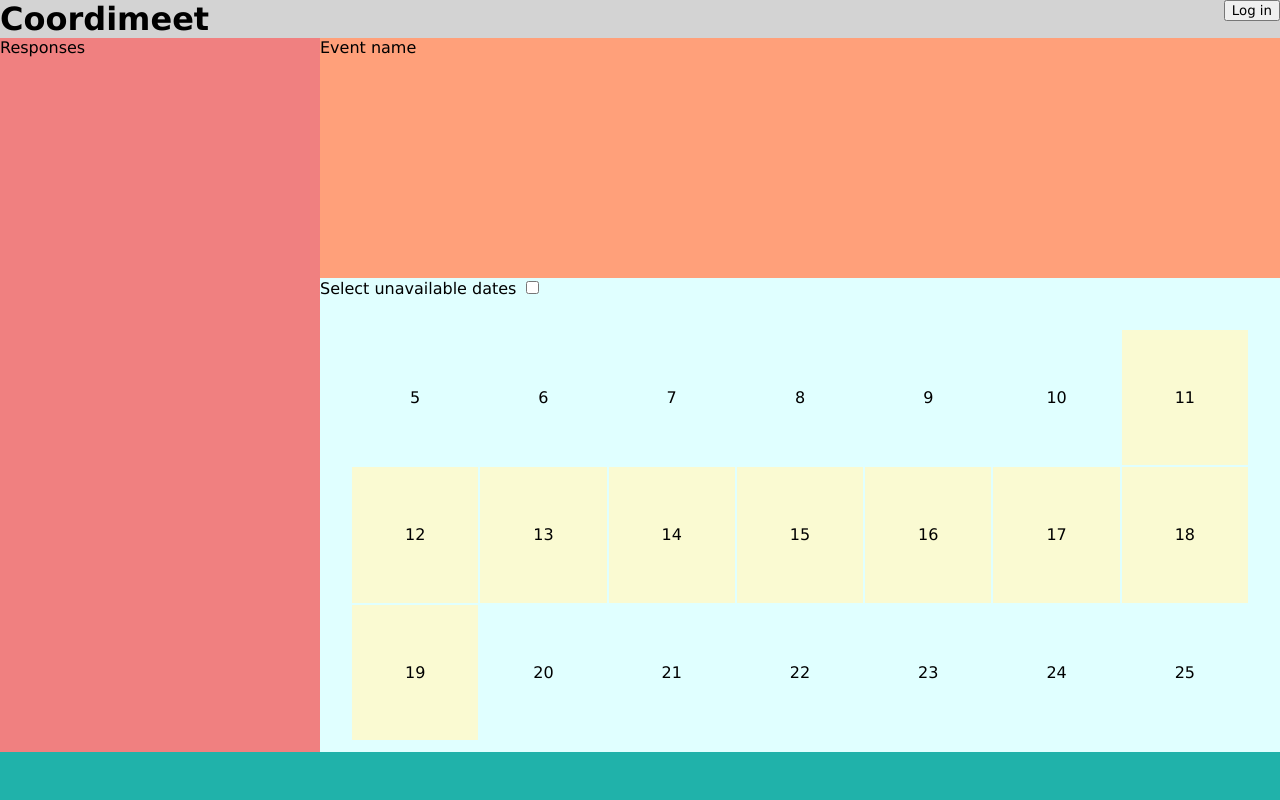
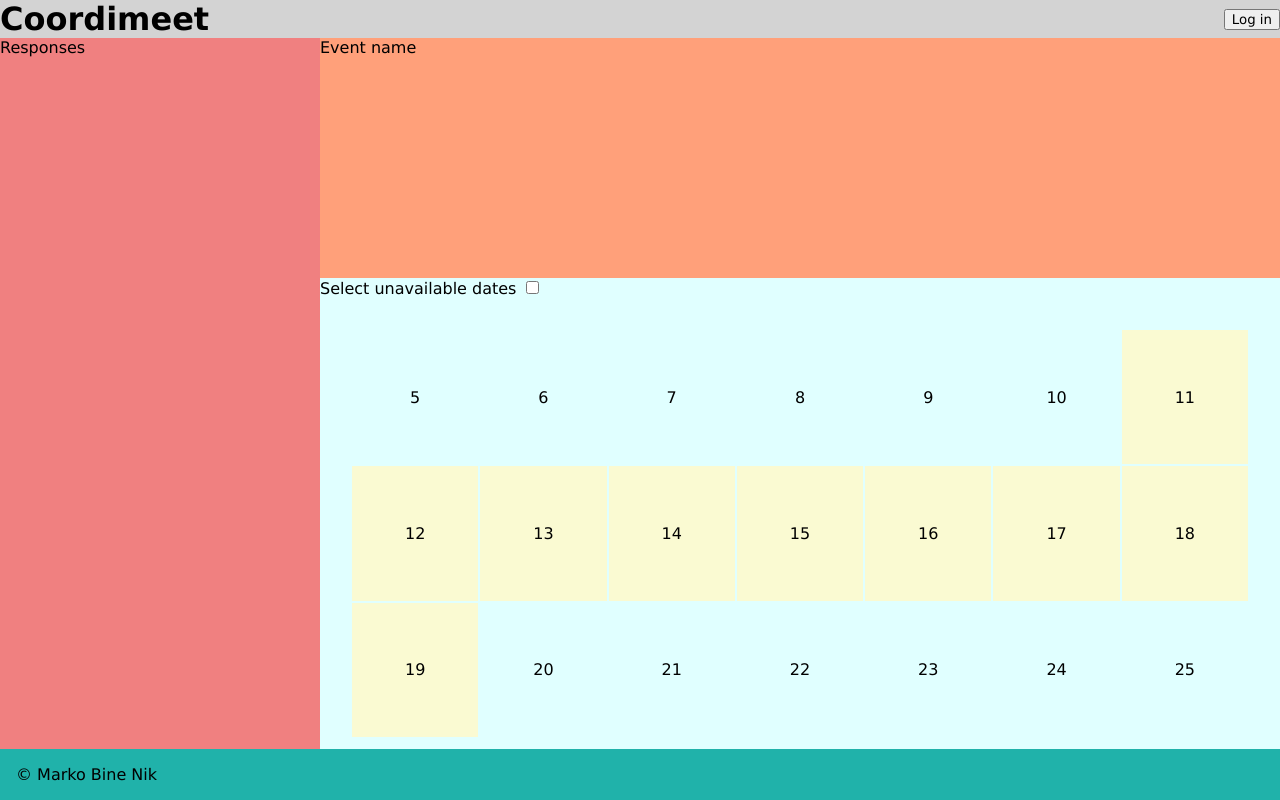
Before and after one commit to Yxmaxy/Coordimeet, a Vue app in the folder frontend/: page /event in a window 1280 px wide. Built offline with nearby package versions, Linux system fonts and the light colour scheme.

Commit message:
Smaller refactor

```diff
--- /dev/null
+++ b/frontend/src/components/Footer.vue
@@ -0,0 +1,15 @@
+<!-- Footer on bottom of the page -->
+<template>
+    <footer class="footer-component">
+        &copy; Marko Bine Nik
+    </footer>
+</template>
+
+<style lang="scss" scoped>
+.footer-component {
+    display: flex;
+    align-items: center;
+    padding: 1rem;
+    background-color: lightseagreen;
+}
+</style>
--- a/frontend/src/components/Header.vue
+++ b/frontend/src/components/Header.vue
@@ -1,9 +1,18 @@
 <!-- Header on top of the page -->
 <template>
-    <header>
+    <header class="header-component">
         <h1>Coordimeet</h1>
         <div>
             <button>Log in</button>
         </div>
     </header>
 </template>
+
+<style lang="scss" scoped>
+.header-component {
+    display: flex;
+    justify-content: space-between;
+    align-items: center;
+    background-color: lightgray;
+}
+</style>
--- a/frontend/src/pages/App.vue
+++ b/frontend/src/pages/App.vue
@@ -5,25 +5,23 @@
         <div class="page-container">
             <router-view />
         </div>
+        <footer-component />
     </div>
 </template>
 
 <script lang="ts">
 import Header from "../components/Header.vue";
+import Footer from "../components/Footer.vue";
 
 export default {
     components: {
         "header-component": Header,
+        "footer-component": Footer,
     }
 }
 </script>
 
 <style scoped lang="scss">
-header {
-    display: flex;
-    justify-content: space-between;
-    background-color: lightgray;
-}
 .wrapper-page {
     display: flex;
     flex-direction: column;
--- a/frontend/src/pages/EventPage.vue
+++ b/frontend/src/pages/EventPage.vue
@@ -19,9 +19,6 @@
                 :selectUnavailable="selectUnavailable"
             />
         </main>
-        <div class="bottom-area">
-
-        </div>
     </div>
 </template>
 
@@ -49,12 +46,11 @@ export default {
 .event-page {
     flex: 1;
     display: grid;
-    grid-template-rows: min(15rem, 30vh) 1fr 3rem;
+    grid-template-rows: min(15rem, 30vh) 1fr;
     grid-template-columns: min(20rem, 30vw) 1fr;
     grid-template-areas:
         "responses details"
-        "responses calendar"
-        "bottom bottom";
+        "responses calendar";
 
     .responses-area {
         grid-area: responses;
@@ -74,9 +70,5 @@ export default {
         grid-area: details;
         background-color: lightsalmon;
     }
-    .bottom-area {
-        grid-area: bottom;
-        background-color: lightseagreen;
-    }
 }
 </style>
--- a/frontend/src/pages/ExamplePage.vue
+++ b/frontend/src/pages/ExamplePage.vue
@@ -1,15 +1,3 @@
 <template>
-    <div class="page">
-        <calendar />
-    </div>
+    <div class="page"></div>
 </template>
-
-<script lang="ts">
-import Calendar from '../components/Calendar.vue';
-
-export default {
-    components: {
-        "calendar": Calendar,
-    }
-}
-</script>
```
